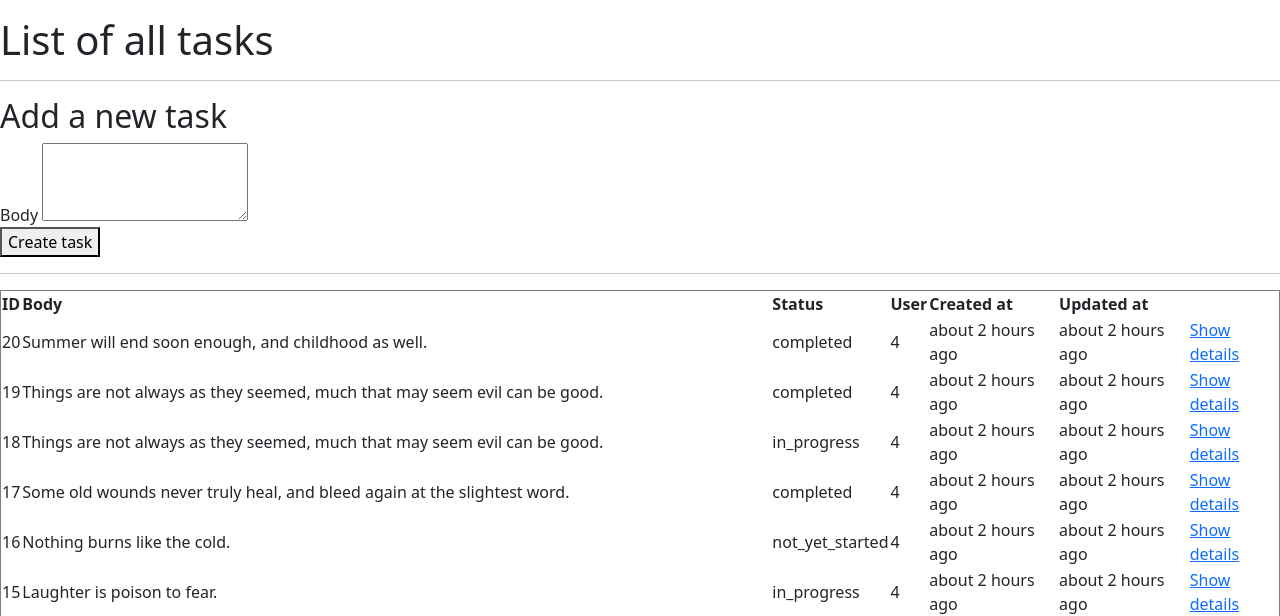
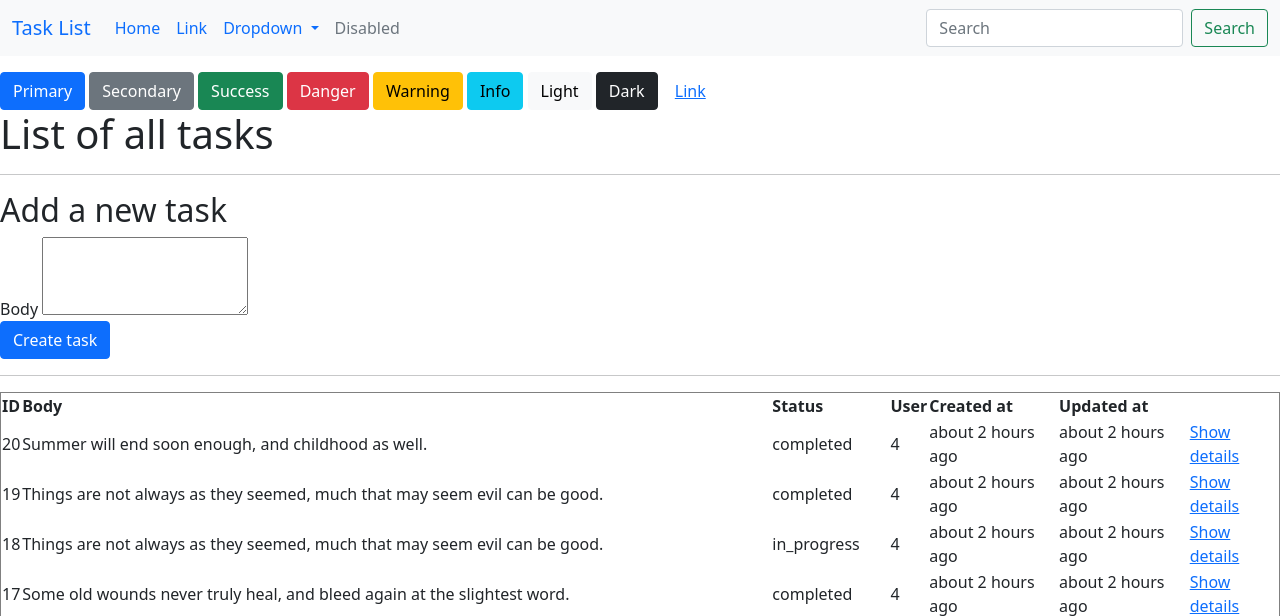
Before and after one commit to Noriyuki-01/taskAug09, a Rails app: page / in a window 1280 px wide. Shown: the top 616 px of the page. Run offline with Rails 7, Linux system fonts and the light colour scheme; a user stored in the database is signed in; data comes from the database, SQL or seed files in the repository; some libraries are stand-ins or nearby versions.

Commit message:
added nav bar example

```diff
--- a/app/views/layouts/application.html.erb
+++ b/app/views/layouts/application.html.erb
@@ -31,6 +31,43 @@
   </head>
 
   <body>
+    <nav class="navbar navbar-expand-lg bg-light">
+      <div class="container-fluid">
+        <a class="navbar-brand" href="#">Task List</a>
+        <button class="navbar-toggler" type="button" data-bs-toggle="collapse" data-bs-target="#navbarSupportedContent" aria-controls="navbarSupportedContent" aria-expanded="false" aria-label="Toggle navigation">
+          <span class="navbar-toggler-icon"></span>
+        </button>
+        <div class="collapse navbar-collapse" id="navbarSupportedContent">
+          <ul class="navbar-nav me-auto mb-2 mb-lg-0">
+            <li class="nav-item">
+              <a class="nav-link active" aria-current="page" href="#">Home</a>
+            </li>
+            <li class="nav-item">
+              <a class="nav-link" href="#">Link</a>
+            </li>
+            <li class="nav-item dropdown">
+              <a class="nav-link dropdown-toggle" href="#" role="button" data-bs-toggle="dropdown" aria-expanded="false">
+                Dropdown
+              </a>
+              <ul class="dropdown-menu">
+                <li><a class="dropdown-item" href="#">Action</a></li>
+                <li><a class="dropdown-item" href="#">Another action</a></li>
+                <li><hr class="dropdown-divider"></li>
+                <li><a class="dropdown-item" href="#">Something else here</a></li>
+              </ul>
+            </li>
+            <li class="nav-item">
+              <a class="nav-link disabled">Disabled</a>
+            </li>
+          </ul>
+          <form class="d-flex" role="search">
+            <input class="form-control me-2" type="search" placeholder="Search" aria-label="Search">
+            <button class="btn btn-outline-success" type="submit">Search</button>
+          </form>
+        </div>
+      </div>
+    </nav>
+
     <p style="color:green"><%=  notice %></p>
     <p style="color:green"><%=  alert %></p>
     <%= yield %>
--- a/app/views/tasks/index.html.erb
+++ b/app/views/tasks/index.html.erb
@@ -1,3 +1,15 @@
+<button type="button" class="btn btn-primary">Primary</button>
+<button type="button" class="btn btn-secondary">Secondary</button>
+<button type="button" class="btn btn-success">Success</button>
+<button type="button" class="btn btn-danger">Danger</button>
+<button type="button" class="btn btn-warning">Warning</button>
+<button type="button" class="btn btn-info">Info</button>
+<button type="button" class="btn btn-light">Light</button>
+<button type="button" class="btn btn-dark">Dark</button>
+
+<button type="button" class="btn btn-link">Link</button>
+
+
 <div>
   <div>
     <h1>
@@ -24,7 +36,7 @@
       </div>
 
 
-      <button>
+      <button class="btn btn-primary">
         Create task
       </button>
     </form>
```
